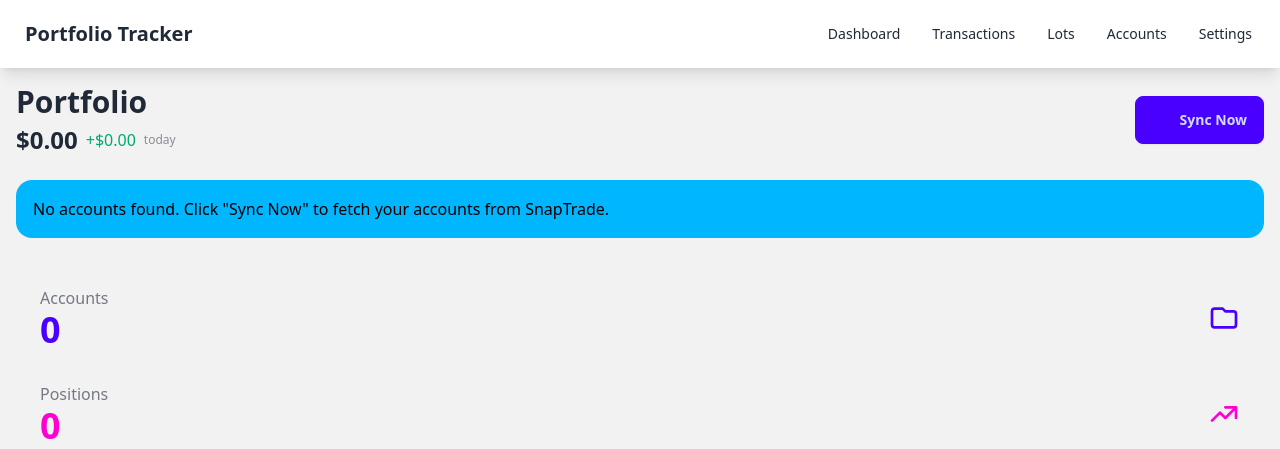
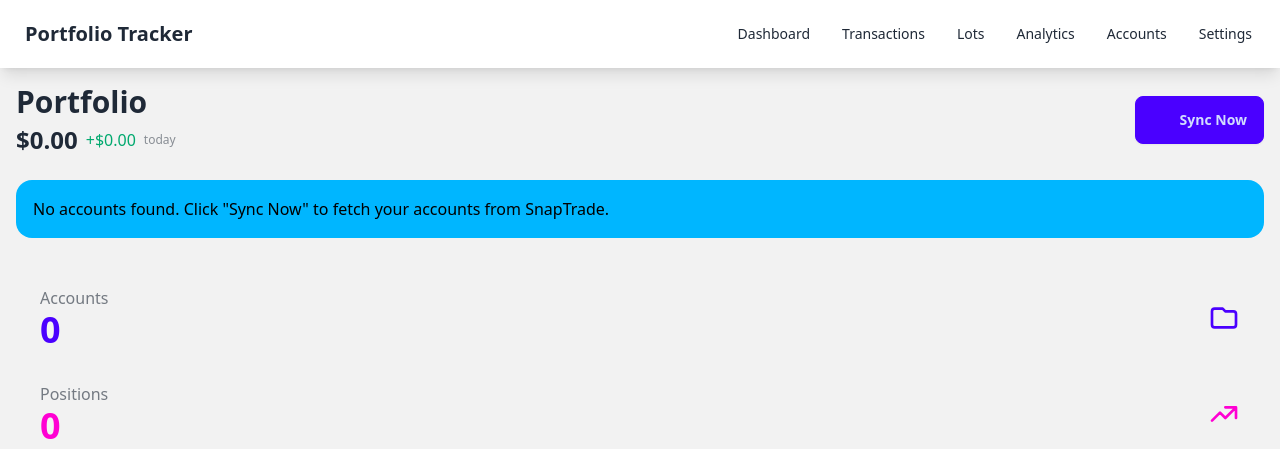
Before and after one commit to Collint25/PortfolioTracker, a FastAPI app: page / in a window 1280 px wide. Shown: the top 449 px of the page. Run offline with FastAPI, Linux system fonts and the light colour scheme; data that the repository does not hold is empty; parts of the project's set-up code (start-up, migrations or seed data) failed here and were passed over; some libraries are stand-ins or nearby versions.

Commit message:
feat(ui): add Analytics link to navigation

```diff
--- a/app/templates/base.html
+++ b/app/templates/base.html
@@ -18,6 +18,7 @@
                 <li><a href="/">Dashboard</a></li>
                 <li><a href="/transactions">Transactions</a></li>
                 <li><a href="/lots">Lots</a></li>
+                <li><a href="/analytics">Analytics</a></li>
                 <li><a href="/accounts">Accounts</a></li>
                 <li><a href="/settings">Settings</a></li>
             </ul>
```
